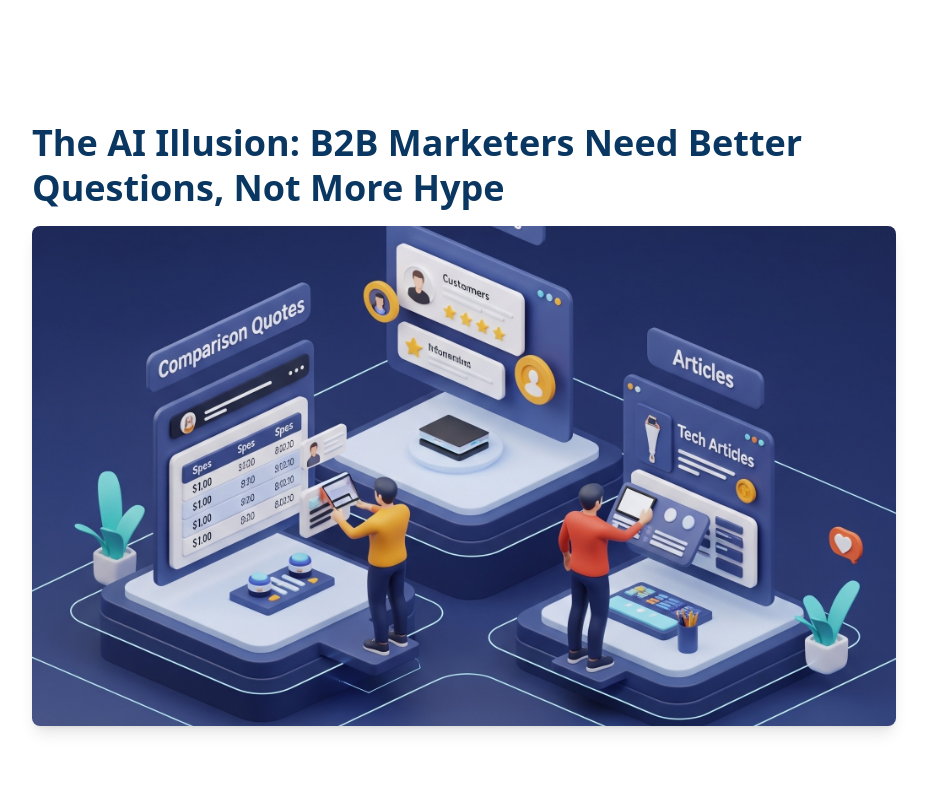
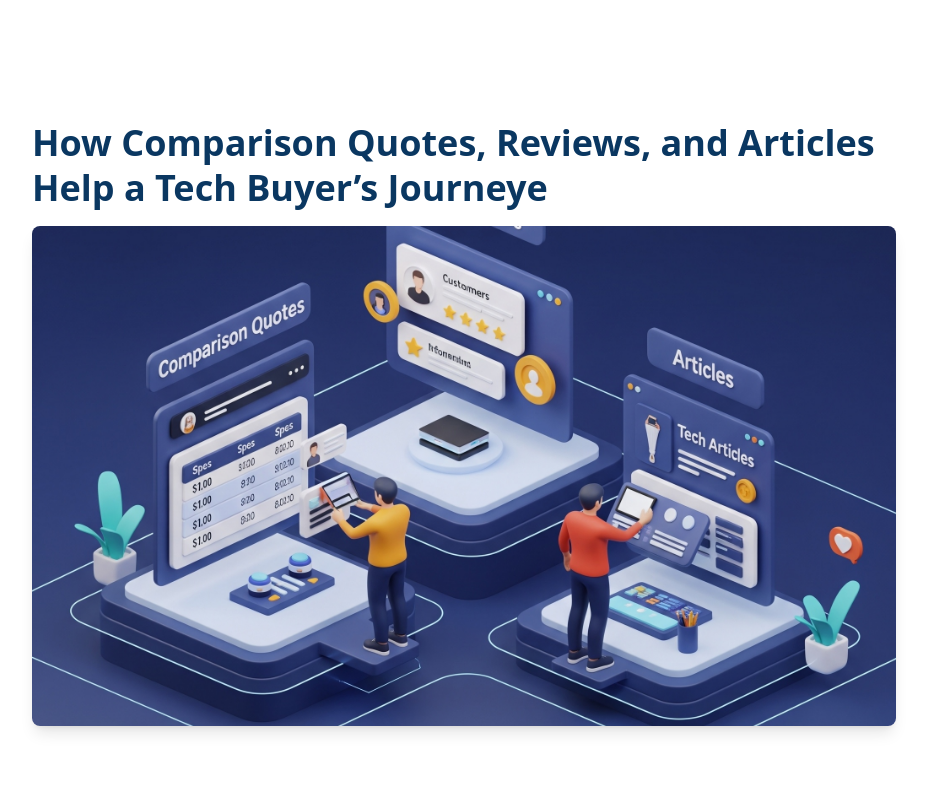
Before and after one commit to md-Gafrujama/Blogs, a React (Vite) app: page /blog1 in a window 1280 px wide. Shown: the top 794 px of the page, without its empty margins (176-1103 px from the left). Built offline with nearby package versions, Linux system fonts and the light colour scheme; the HTML template or start-up script is replaced by a standard one.

Commit message:
commit chnages

```diff
--- a/src/components/Blog1.jsx
+++ b/src/components/Blog1.jsx
@@ -80,7 +80,7 @@ const shareOnLinkedIn = () => {
 
   // Alternative sharing method using navigator.share API for mobile devices
   const shareContent = async () => {
-    const title = "The AI Illusion: B2B Marketers Need Better Questions, Not More Hype";
+    const title = "How Comparison Quotes, Reviews, and Articles Help a Tech Buyer’s Journey";
     const text = "Discover key insights on how B2B marketers should approach AI without falling for the hype. Read more about first-party data importance, AI-washing, and targeting precision.";
 
     try {
@@ -140,8 +140,8 @@ const shareOnLinkedIn = () => {
 <>
 
    <Helmet>
-      <title>The AI Illusion: B2B Marketers Need Better Questions, Not More Hype</title>
-      <meta property="og:title" content="The AI Illusion: B2B Marketers Need Better Questions, Not More Hype" />
+      <title>How Comparison Quotes, Reviews, and Articles Help a Tech Buyer’s Journey</title>
+      <meta property="og:title" content="How Comparison Quotes, Reviews, and Articles Help a Tech Buyer’s Journey" />
       <meta property="og:description" content="Key insights on AI in B2B Marketing: 1) Bad Data = Bad AI - first-party data is critical, 2) Beware of AI-washing in vendor tools, 3) Targeting precision matters as budgets shrink." />
       <meta property="og:image" content="./images/blog1.jpg" />
       <meta property="og:url" content={currentUrl} />
@@ -153,7 +153,7 @@ const shareOnLinkedIn = () => {
 <div className="max-w-5xl mx-auto px-4 sm:px-6 lg:px-8">
     <div className="max-w-4xl mx-auto px-4 pt-10 pb-2 text-left ">
       <h1 className="text-2xl md:text-4xl font-bold text-[#0A3761] mb-4 leading-tight">
-        The AI Illusion: B2B Marketers Need Better Questions, Not More Hype
+     How Comparison Quotes, Reviews, and Articles Help a Tech Buyer’s Journeye
       </h1>
 
       <img
```
